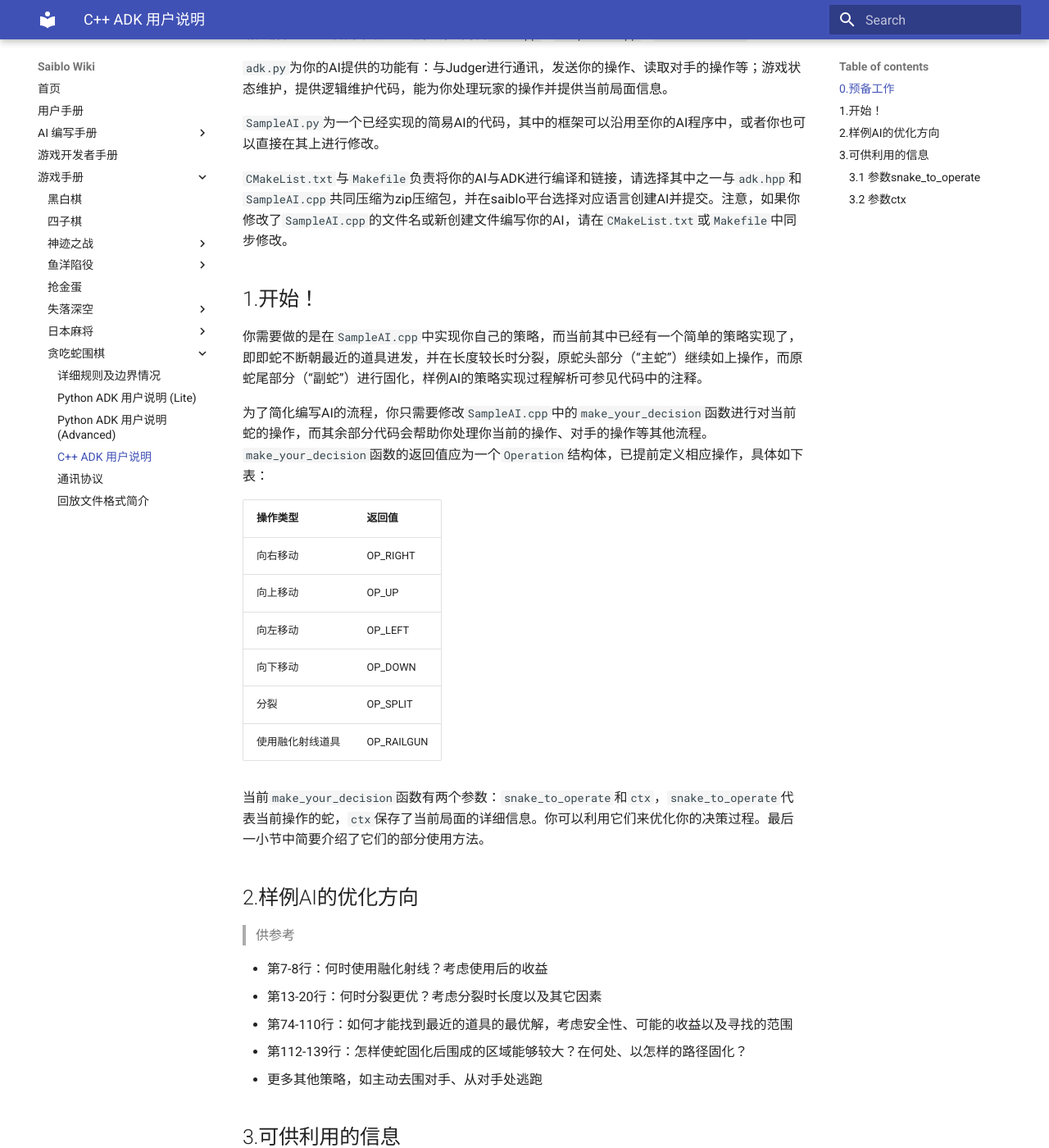
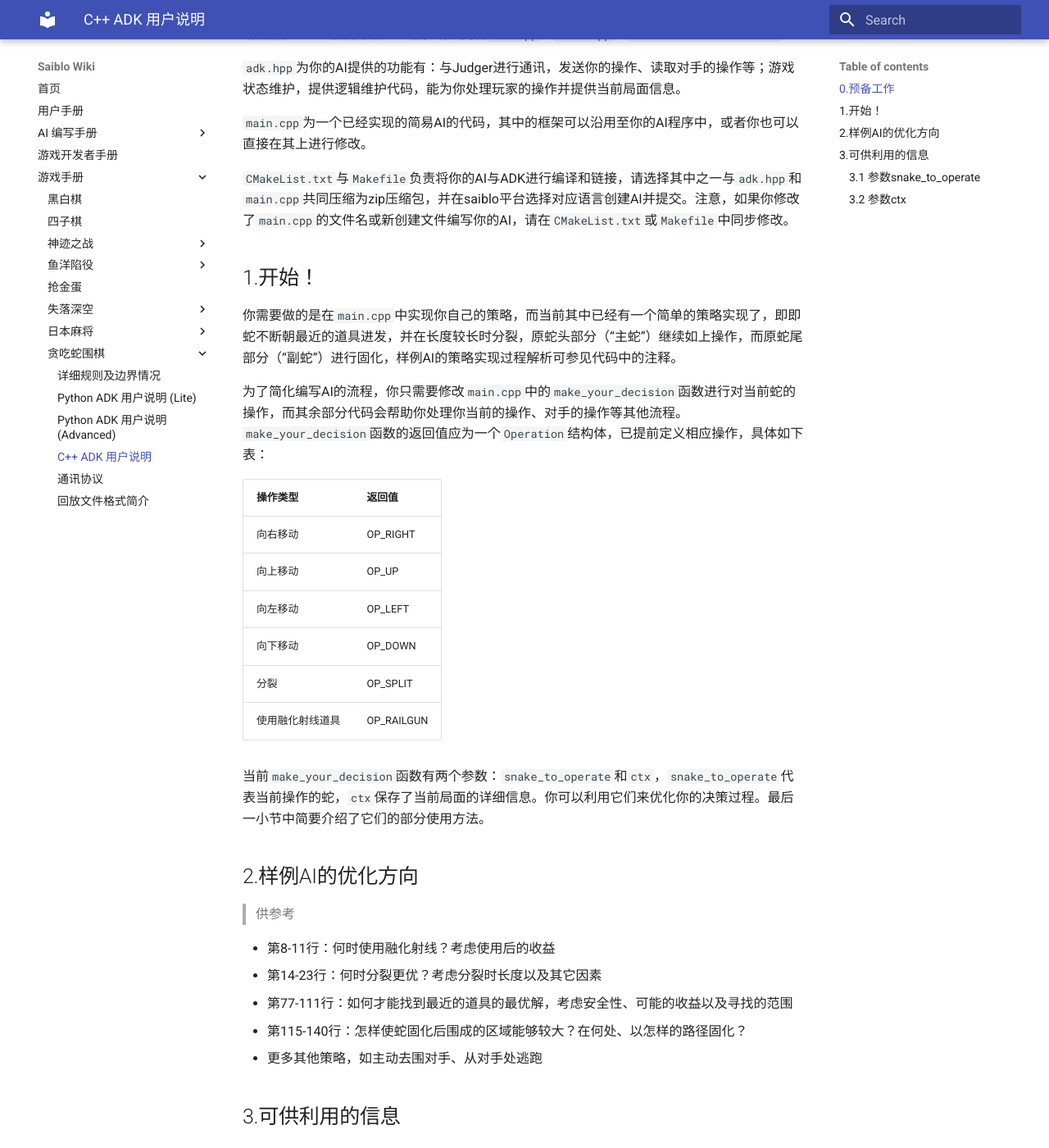
Before and after one commit to saiblo/saiblo-docs, an MkDocs documentation site: the page built from docs/games/snake-go/cpp-guide.md, in a window 1280 px wide and 1400 px high, scrolled down 202 px. Shown: the whole window at 82% size. Built offline with MkDocs 1.6.1 and Material for MkDocs 9.7.7, drawn with Linux system fonts in a browser that asks for light colours.

Commit message:
fix: fix cpp guide

```diff
--- a/docs/games/snake-go/cpp-guide.md
+++ b/docs/games/snake-go/cpp-guide.md
@@ -2,19 +2,19 @@
 
 ## 0.预备工作
 
-请先前往Saiblo官网下载ADK包，确认内含`adk.hpp`、`SampleAI.cpp`、`CMakeList.txt`。
+请先前往Saiblo官网下载ADK包，确认内含`adk.hpp`、`main.cpp`、`CMakeList.txt/Makefile`。
 
-`adk.py`为你的AI提供的功能有：与Judger进行通讯，发送你的操作、读取对手的操作等；游戏状态维护，提供逻辑维护代码，能为你处理玩家的操作并提供当前局面信息。
+`adk.hpp`为你的AI提供的功能有：与Judger进行通讯，发送你的操作、读取对手的操作等；游戏状态维护，提供逻辑维护代码，能为你处理玩家的操作并提供当前局面信息。
 
-`SampleAI.py`为一个已经实现的简易AI的代码，其中的框架可以沿用至你的AI程序中，或者你也可以直接在其上进行修改。
+`main.cpp`为一个已经实现的简易AI的代码，其中的框架可以沿用至你的AI程序中，或者你也可以直接在其上进行修改。
 
-`CMakeList.txt`与`Makefile`负责将你的AI与ADK进行编译和链接，请选择其中之一与`adk.hpp`和`SampleAI.cpp`共同压缩为zip压缩包，并在saiblo平台选择对应语言创建AI并提交。注意，如果你修改了`SampleAI.cpp`的文件名或新创建文件编写你的AI，请在`CMakeList.txt`或`Makefile`中同步修改。
+`CMakeList.txt`与`Makefile`负责将你的AI与ADK进行编译和链接，请选择其中之一与`adk.hpp`和`main.cpp`共同压缩为zip压缩包，并在saiblo平台选择对应语言创建AI并提交。注意，如果你修改了`main.cpp`的文件名或新创建文件编写你的AI，请在`CMakeList.txt`或`Makefile`中同步修改。
 
 ## 1.开始！
 
-你需要做的是在`SampleAI.cpp`中实现你自己的策略，而当前其中已经有一个简单的策略实现了，即即蛇不断朝最近的道具进发，并在长度较长时分裂，原蛇头部分（“主蛇”）继续如上操作，而原蛇尾部分（“副蛇”）进行固化，样例AI的策略实现过程解析可参见代码中的注释。
+你需要做的是在`main.cpp`中实现你自己的策略，而当前其中已经有一个简单的策略实现了，即即蛇不断朝最近的道具进发，并在长度较长时分裂，原蛇头部分（“主蛇”）继续如上操作，而原蛇尾部分（“副蛇”）进行固化，样例AI的策略实现过程解析可参见代码中的注释。
 
-为了简化编写AI的流程，你只需要修改`SampleAI.cpp`中的`make_your_decision`函数进行对当前蛇的操作，而其余部分代码会帮助你处理你当前的操作、对手的操作等其他流程。`make_your_decision`函数的返回值应为一个`Operation`结构体，已提前定义相应操作，具体如下表：
+为了简化编写AI的流程，你只需要修改`main.cpp`中的`make_your_decision`函数进行对当前蛇的操作，而其余部分代码会帮助你处理你当前的操作、对手的操作等其他流程。`make_your_decision`函数的返回值应为一个`Operation`结构体，已提前定义相应操作，具体如下表：
 
 | 操作类型         | 返回值     |
 | ---------------- | ---------- |
@@ -31,10 +31,10 @@
 
 > 供参考
 
-- 第7-8行：何时使用融化射线？考虑使用后的收益
-- 第13-20行：何时分裂更优？考虑分裂时长度以及其它因素
-- 第74-110行：如何才能找到最近的道具的最优解，考虑安全性、可能的收益以及寻找的范围
-- 第112-139行：怎样使蛇固化后围成的区域能够较大？在何处、以怎样的路径固化？
+- 第8-11行：何时使用融化射线？考虑使用后的收益
+- 第14-23行：何时分裂更优？考虑分裂时长度以及其它因素
+- 第77-111行：如何才能找到最近的道具的最优解，考虑安全性、可能的收益以及寻找的范围
+- 第115-140行：怎样使蛇固化后围成的区域能够较大？在何处、以怎样的路径固化？
 - 更多其他策略，如主动去围对手、从对手处逃跑
 
 ## 3.可供利用的信息
```
